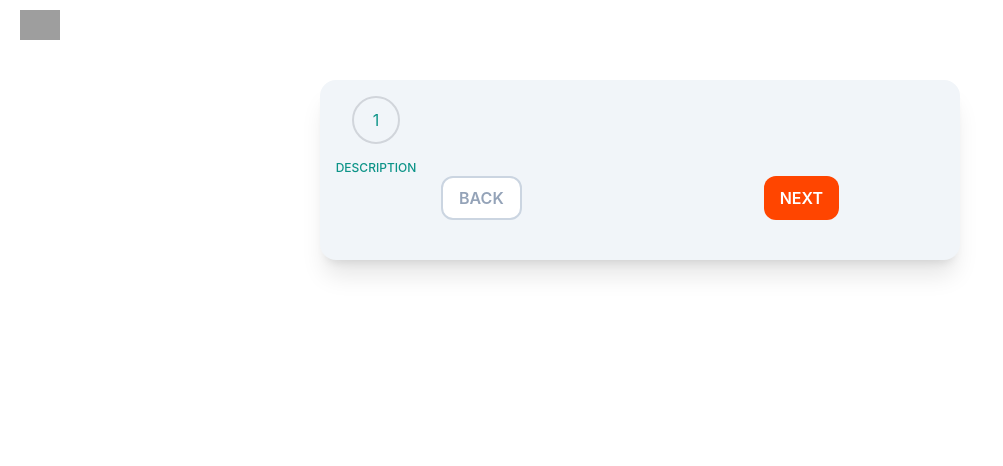
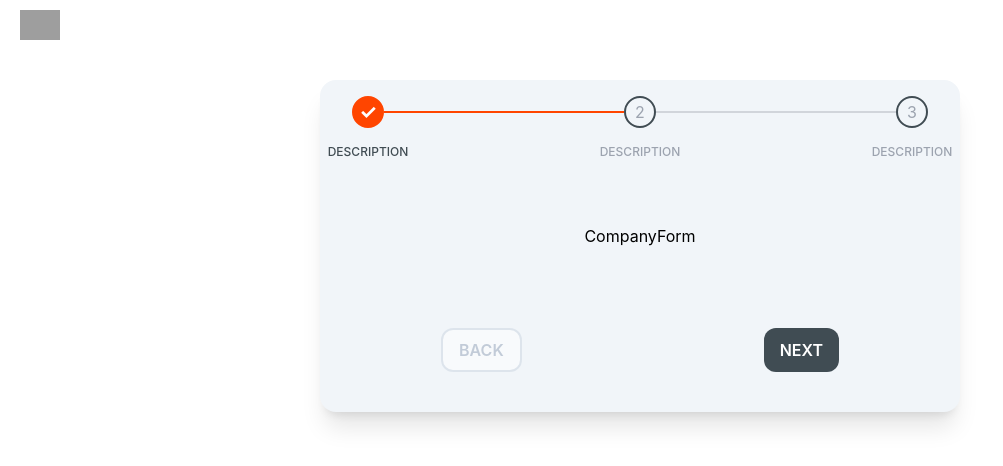
Before and after one commit to Rinsha-Rahees/Company_Onboarding, a React (Create React App) app in the folder selfonboarding/: page / in a window 1280 px wide. Shown: the top 466 px of the page, without its empty margins (0-1003 px from the left). Built offline with nearby package versions, Linux system fonts and the light colour scheme; grey boxes are pictures that could not be loaded.

Commit message:
Stepper and Button Next Submit dynamic done

```diff
--- a/selfonboarding/src/Form.js
+++ b/selfonboarding/src/Form.js
@@ -1,22 +1,73 @@
-import React from 'react'
+import React, { useState } from 'react'
+import { StepperContext } from './contexts/StepperContext'
 import './Form.css'
 import Stepper from './Stepper'
 import StepperControl from './StepperControl'
-import DVLogo from './DVLogo'
+import CompanyForm from './steps/CompanyForm'
+import SubscriptionCheck from './steps/SubscriptionCheck'
+import AdminForm from './steps/AdminForm'
 
 function Form() {
+
+  const [currentStep, setCurrentStep] = useState(1)
+  const [userData, setUserData] = useState('')
+  const [finalData, setFinalData] = useState([])
+
+  const steps = [
+    "Company Details",
+    "Subscription Details",
+    "Admin Details"
+  ]
+
+  const displayStep = (step) => {
+    switch(step){
+      case 1:
+        return <CompanyForm />
+      case 2:
+        return <SubscriptionCheck />
+      case 3:
+        return <AdminForm />
+      default:
+
+    }
+  }
+
+  const handleClick = (direction) => {
+    let newStep = currentStep
+    direction === "next" ? newStep++ : newStep--;
+    //check if steps are within bounds
+    newStep > 0 && newStep <= steps.length && setCurrentStep(newStep)
+  }
+
   return (
     <div className="form md:w-1/2 mx-auto shadow-xl rounded-2xl pb-2 bg-white">
 
         {/* Stepper */}
 
         <div className="container horizontal mt-5">
-            <Stepper/>
+            <Stepper
+              steps={steps}
+              currentStep={currentStep}
+            />
         </div>
 
-
+        {/* Display Components*/}
+        <div className="my-10 p-10">
+          <StepperContext.Provider value={{
+            userData,
+            setUserData,
+            finalData,
+            setFinalData
+          }}>
+            {displayStep(currentStep)}
+          </StepperContext.Provider>
+        </div>
         {/* Nav Controls */}
-        <StepperControl/>
+        <StepperControl
+          handleClick={handleClick}
+          currentStep={currentStep}
+          steps={steps}
+        />
 
     </div>
   )
--- a/selfonboarding/src/Stepper.js
+++ b/selfonboarding/src/Stepper.js
@@ -1,21 +1,105 @@
-import React from 'react'
+import React, { useEffect, useState, useRef } from 'react'
 
-const Stepper = () => {
+
+const Stepper = ({steps, currentStep}) => {
+
+  const [newStep, setNewStep] = useState([])
+  const stepRef = useRef()
+
+  const updateStep = (stepNumber, steps) => {
+    const newSteps = [...steps]
+    let count = 0;
+
+    while(count < newSteps.length) {
+      //current step
+      if(count === stepNumber){
+        newSteps[count] = {
+          ...newSteps[count],
+          highlighted: true,
+          selected: true,
+          completed: true
+        }
+        count++;
+      }
+      //step completed
+      else if(count < stepNumber){
+        newSteps[count] = {
+          ...newSteps[count],
+          highlighted: false,
+          selected: true,
+          completed: true
+        }
+        count++;
+      }
+      //step pending
+      else{
+        newSteps[count] = {
+          ...newSteps[count],
+          highlighted: false,
+          selected: false,
+          completed: false
+        }
+        count++;
+      }
+    }
+    return newSteps;
+  }
+
+  useEffect(() => {
+    //create object
+    const stepsState = steps.map((step,index)=>
+    Object.assign(
+      {},
+      {
+        description: step,
+        completed: false,
+        highlighted: index === 0 ? true : false,
+        selected: index === 0 ? true : false,
+      }
+      )
+    )
+
+    stepRef.current = stepsState;
+    const current = updateStep(currentStep -1, stepRef.current);
+    setNewStep(current)
+
+  },[steps,currentStep])
+
+  const displaySteps = newStep.map((step, index) => {
+    return (
+
+        <div key={index}
+        className={index != newStep.length -1 ?
+        "w-full flex items-center" : "flex items-center"}>
+          <div className="relative flex flex-col items-center text-gray-400">
+              <div className={`rounded-full transition duration-500 ease-in-out
+              border-2 border-dv-grey h-8 w-8 flex items-center justify-center py-3
+              ${step.selected ? "bg-dv-orange text-white font-bold border border-dv-orange" : "" }`}>
+                {/* display number */}
+                {step.completed ? (
+                  <span className="text-white font-bold text-xl">&#10003;</span>
+                ) : (
+                  index + 1
+                ) }
+              </div>
+              <div className={`absolute top-0 text-center mt-12 w-32 text-xs font-medium uppercase
+              ${step.highlighted ? "text-dv-grey" : "text-gray-400" }`}>
+                {/* display desc */}
+                Description
+              </div>
+            </div>
+            <div className={`flex-auto border-t-2 transition duration-500
+            ease-in-out
+            ${step.completed ? "border-dv-orange" : "border-gray-300" } `}>
+             {/* Display line */}
+             </div>
+        </div>
+      );
+  });
+
   return (
     <div className="mx-4 p-4 flex justify-between items-center">
-      <div className="relative flex flex-col items-center text-teal-600">
-        <div className="rounded-full transition duration-500 ease-in-out
-        border-2 border-gray-300 h-12 w-12 flex items-center justify-center py-3">
-          {/* display number */}
-          1
-        </div>
-        <div className="absolute top-0 text-center mt-16 w-32 text-xs font-medium uppercase">
-          {/* display desc */}
-          Description
-        </div>
-      </div>
-      <div className="felx-auto border-t-2 transition duration-500 ease-in-out">
-       {/* Display line */} </div>
+      {displaySteps}
     </div>
   )
 }
--- a/selfonboarding/src/StepperControl.js
+++ b/selfonboarding/src/StepperControl.js
@@ -1,20 +1,25 @@
 import React from 'react'
 
-const StepperControl = () => {
+const StepperControl = ({ handleClick, currentStep, steps }) => {
   return (
     <div className="container flex justify-around mt-4 mb-8">
       {/* Back btn */}
 
-      <button className="bg-white text-slate-400 uppercase py-2 px-4
+      <button
+      onClick={() => handleClick()}
+      className={`bg-white text-slate-400 uppercase py-2 px-4
       rounded-xl font-semibold cursor-pointer border-2 border-slate-300
-      hover:bg-slate-700 hover:text-white transition duration-200 ease-in-out">
+      hover:bg-slate-700 hover:text-white transition duration-200 ease-in-out
+      ${currentStep === 1 ? "opacity-50 cursor-not-allowed" : " "} `}>
         Back
       </button>
 
       {/* Next Btn */}
-      <button className="bg-dv-orange text-white uppercase py-2 px-4
-      rounded-xl font-semibold cursor-pointer hover:bg-slate-700 hover:text-white transition duration-200 ease-in-out">
-        Next
+      <button
+      onClick={() => handleClick("next")}
+      className="bg-dv-grey text-white uppercase py-2 px-4
+      rounded-xl font-semibold cursor-pointer hover:bg-dv-orange hover:text-white transition duration-200 ease-in-out">
+        {currentStep === steps.length ? "Confirm" : "Next" }
       </button>
 
     </div>
--- /dev/null
+++ b/selfonboarding/src/contexts/StepperContext.js
@@ -0,0 +1,3 @@
+import { createContext } from "react";
+
+export const StepperContext = createContext(null);
--- /dev/null
+++ b/selfonboarding/src/steps/AdminForm.js
@@ -0,0 +1,9 @@
+import React from 'react'
+
+function AdminForm() {
+  return (
+    <div>AdminForm</div>
+  )
+}
+
+export default AdminForm
--- /dev/null
+++ b/selfonboarding/src/steps/CompanyForm.js
@@ -0,0 +1,9 @@
+import React from 'react'
+
+function CompanyForm() {
+  return (
+    <div>CompanyForm</div>
+  )
+}
+
+export default CompanyForm
--- /dev/null
+++ b/selfonboarding/src/steps/SubscriptionCheck.js
@@ -0,0 +1,9 @@
+import React from 'react'
+
+function SubscriptionCheck() {
+  return (
+    <div>SubscriptionCheck</div>
+  )
+}
+
+export default SubscriptionCheck
--- a/selfonboarding/tailwind.config.js
+++ b/selfonboarding/tailwind.config.js
@@ -7,6 +7,7 @@ module.exports = {
     extend: {
       colors: {
         'dv-orange': '#ff4500',
+        'dv-grey': '#404c53'
       },
     },
   },
```
